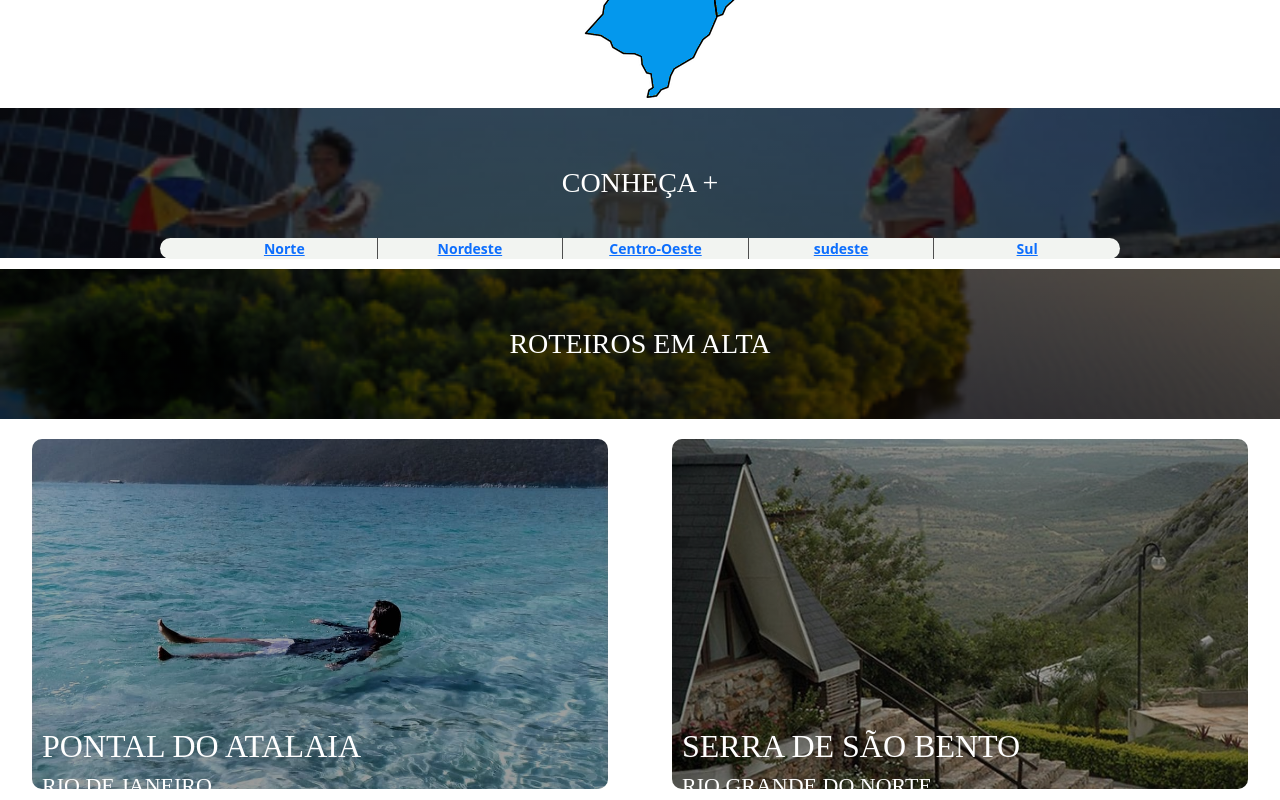
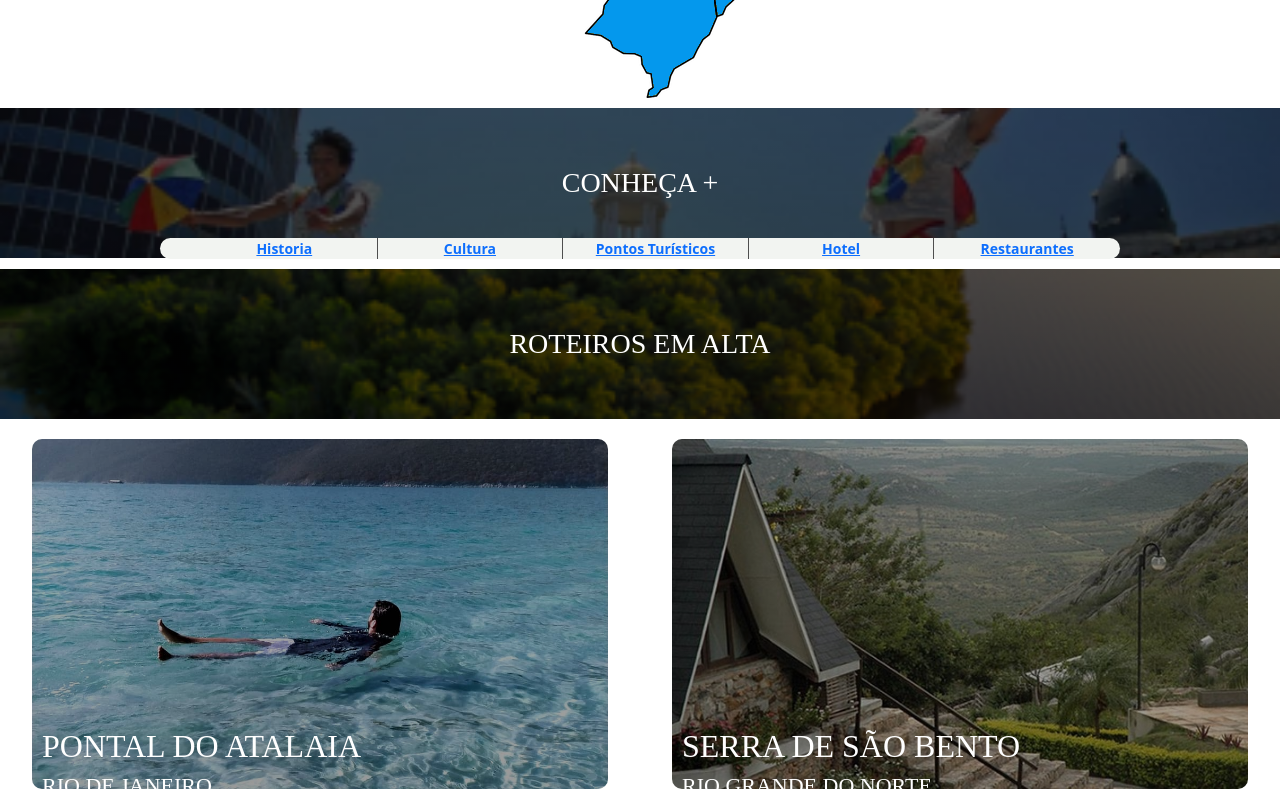
Before and after one commit to ClebyFrancisco/JornadaBrasil, a Next.js app: page / in a window 1280 px wide. Shown: the part 1349-2149 px from the top of the page. Built offline with nearby package versions, Linux system fonts and the light colour scheme; a web font is replaced by a local one.

Commit message:
Import Nav Conheça +

```diff
--- a/src/pages/index.tsx
+++ b/src/pages/index.tsx
@@ -10,6 +10,7 @@ import MapaBrasil from '../../public/images/Brasil2.png';
 
 
 import Nav from '../components/Home/Nav';
+import NavC from '../components/Home/NavC'
 import EmAlta from '../components/Roteiros/EmAlta'
 import Image from 'next/image';
 import Banner2 from '../components/Home/Banner2';
@@ -24,7 +25,7 @@ export default function Home() {
       <Image src={MapaBrasil} alt="mapa Brasil"/>
       </div>
       <Article imagem={imagem2.src} title={"conheça +"}/>
-      <Nav />
+      <NavC />
       <Article imagem={imagem3.src} title={"Roteiros em Alta"}/>
       <div className={styles.emAlta}></div>
       <EmAlta />
```
